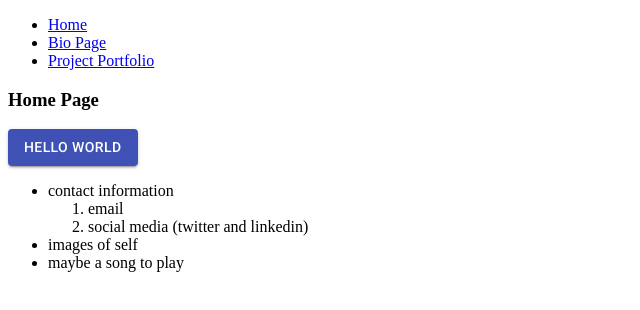
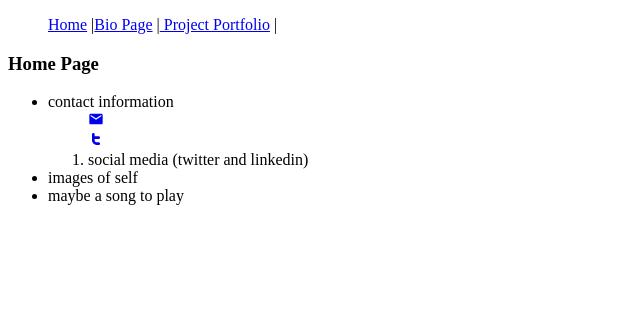
Before and after one commit to LetsJessCode/portfolio_site, a React (Create React App) app: page / in a window 1280 px wide. Shown: the top 310 px of the page, without its empty margins (0-640 px from the left). Built offline with nearby package versions, Linux system fonts and the light colour scheme.

Commit message:
added icons and links to home page

```diff
--- a/package.json
+++ b/package.json
@@ -7,8 +7,10 @@
     "@testing-library/jest-dom": "^5.11.4",
     "@testing-library/react": "^11.1.0",
     "@testing-library/user-event": "^12.1.10",
+    "fontsource-roboto": "^3.0.3",
     "react": "^17.0.1",
     "react-dom": "^17.0.1",
+    "react-icons": "^3.11.0",
     "react-router-dom": "^5.2.0",
     "react-scripts": "4.0.0",
     "web-vitals": "^0.2.4"
--- a/src/App.js
+++ b/src/App.js
@@ -7,8 +7,8 @@ import Bio from './Components/Bio'
 import Projects from './Components/Projects'
 // ------------------------------
 export class App extends Component {
+   render() {
 
-  render() {
     return (
       <div>
         <Router>
--- a/src/Components/Bio.js
+++ b/src/Components/Bio.js
@@ -1,4 +1,6 @@
 import React from 'react'
+import 'fontsource-roboto';
+
 
 const Bio = () => {
     return (
--- a/src/Components/Home.js
+++ b/src/Components/Home.js
@@ -1,18 +1,17 @@
 import React from 'react'
-import { Button } from '@material-ui/core';
-
+import { MdEmail } from 'react-icons/md'
+import { CgTwitter } from 'react-icons/cg'
+// ------------------------------
 
 const Home = () => {
     return (
         <div>
             <h3>Home Page</h3>
-            <Button variant="contained" color="primary">
-      Hello World
-    </Button>
             <ul>
                 <li> contact information
                     <ol>
-                        <li>email</li>
+                    <a href="mailto:letsjesscode@gmail.com"><MdEmail /></a> <br />
+                     <a href="https://twitter.com/LetsJessCode"><CgTwitter /></a>
                         <li>social media (twitter and linkedin)</li>
                     </ol>
                 </li>
--- a/src/Components/NavBar.js
+++ b/src/Components/NavBar.js
@@ -1,14 +1,17 @@
 import React from 'react'
 import {NavLink} from 'react-router-dom'
+import 'fontsource-roboto';
+// ------------------------------
+
 
 const NavBar = () => {
+
     return (
         <nav>
             <ul>
-                <li><NavLink to="/">Home</NavLink> </li>
-                <li><NavLink to="/Bio">Bio Page</NavLink> </li>
-                <li><NavLink to="/Projects"> Project Portfolio</NavLink> </li>
-
+                <NavLink to="/">Home</NavLink> |
+                <NavLink to="/Bio">Bio Page</NavLink> |
+                <NavLink to="/Projects"> Project Portfolio</NavLink> |
             </ul>
         </nav>
     )
--- a/src/Components/Projects.js
+++ b/src/Components/Projects.js
@@ -1,9 +1,10 @@
 import React from 'react'
+import 'fontsource-roboto';
 
 const Projects = () => {
     return (
         <div>
-            <h2>My Projects!</h2>
+         <h2>My Projects!</h2>
             <ul>
                 <li>Video WalkThroughs of Each Project</li>
                 <li>Brief Summary of each project</li>
```
Also changed, not shown: 1 other file (tests, documents, lock files or other folders).
